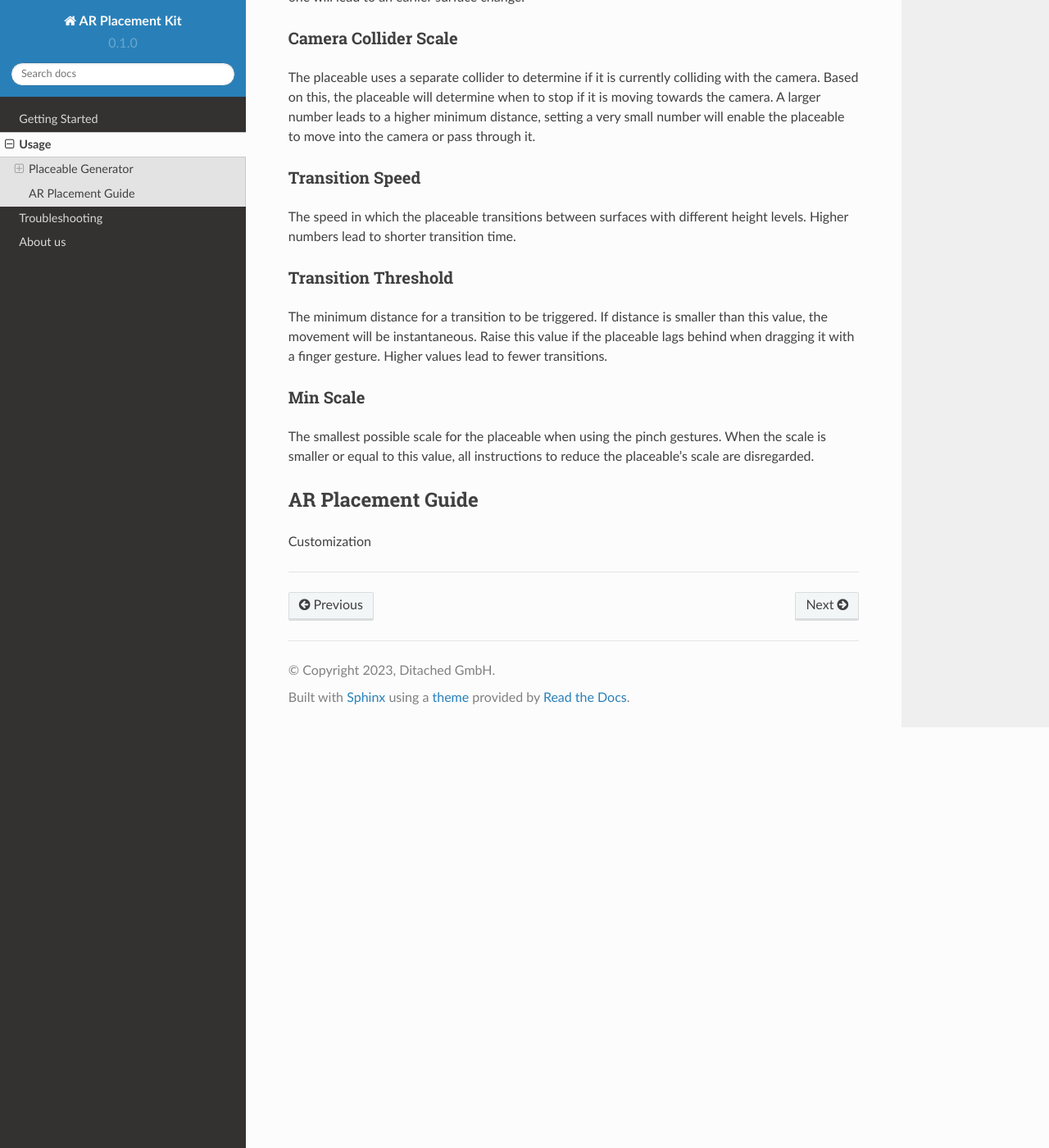
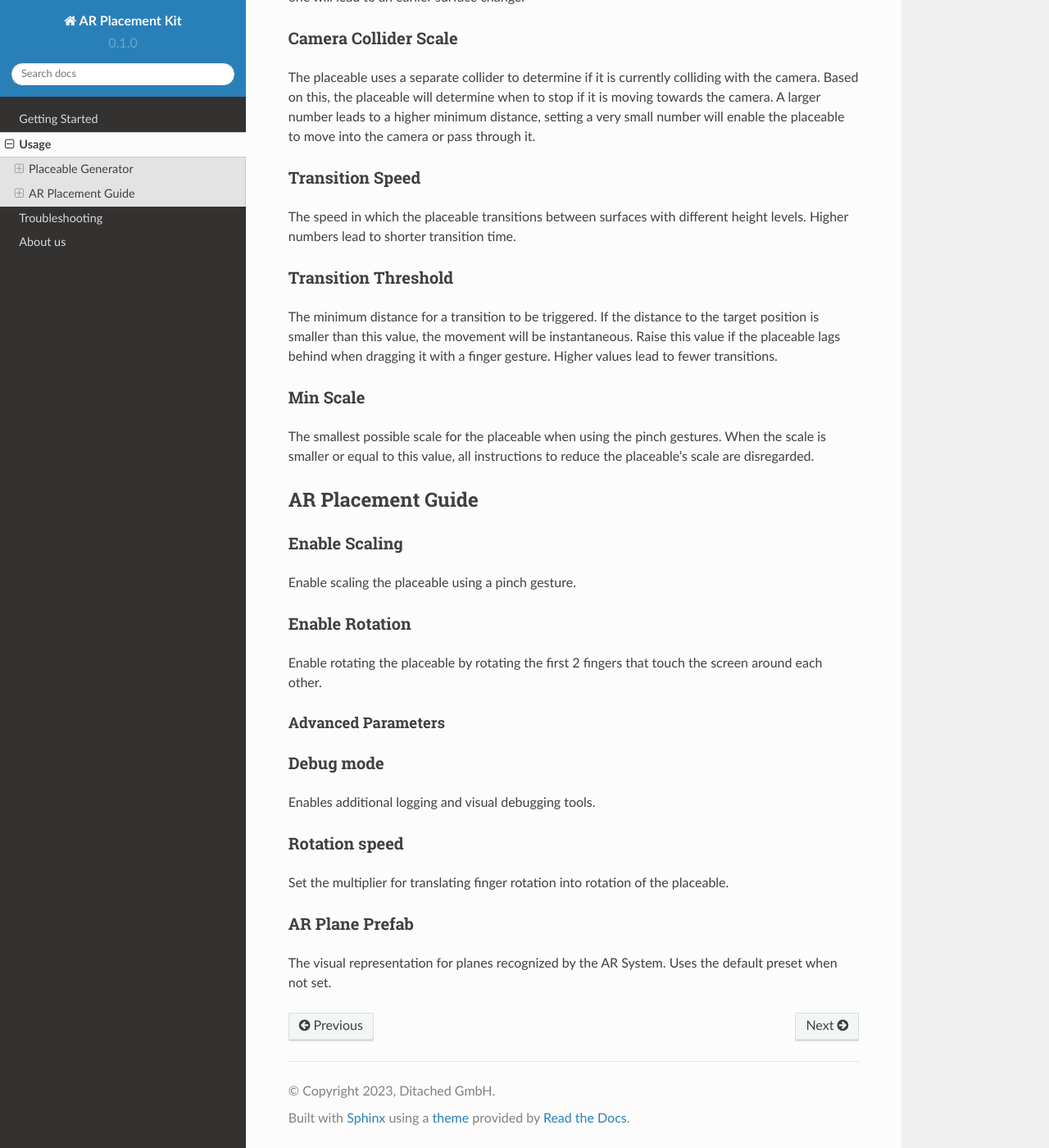
Before and after one commit to Ditached/ARPlacementKit-Docs, a Sphinx documentation site: the page built from docs/source/usage.rst, in a window 1280 px wide and 1400 px high, scrolled down 3084 px. Shown: the whole window at 82% size. Built offline with Sphinx 7.4.7 and the Read the Docs theme 2.0.0, drawn with Linux system fonts in a browser that asks for light colours.

Commit message:
Customization instructions for AR Placement Guide

```diff
--- a/docs/source/usage.rst
+++ b/docs/source/usage.rst
@@ -72,7 +72,7 @@ Higher numbers lead to shorter transition time.
 
 Transition Threshold
 --------------------
-The minimum distance for a transition to be triggered. If distance is smaller than this value, the movement will be instantaneous.
+The minimum distance for a transition to be triggered. If the distance to the target position is smaller than this value, the movement will be instantaneous.
 Raise this value if the placeable lags behind when dragging it with a finger gesture.
 Higher values lead to fewer transitions.
 
@@ -84,8 +84,27 @@ The smallest possible scale for the placeable when using the pinch gestures. Whe
 AR Placement Guide
 ******************
 
+Enable Scaling
+--------------
+Enable scaling the placeable using a pinch gesture.
+
+Enable Rotation
+---------------
+Enable rotating the placeable by rotating the first 2 fingers that touch the screen around each other.
 
 
-Customization
 
-==========
+Advanced Parameters
+===================
+
+Debug mode
+----------
+Enables additional logging and visual debugging tools.
+
+Rotation speed
+--------------
+Set the multiplier for translating finger rotation into rotation of the placeable.
+
+AR Plane Prefab
+---------------
+The visual representation for planes recognized by the AR System. Uses the default preset when not set.
```
